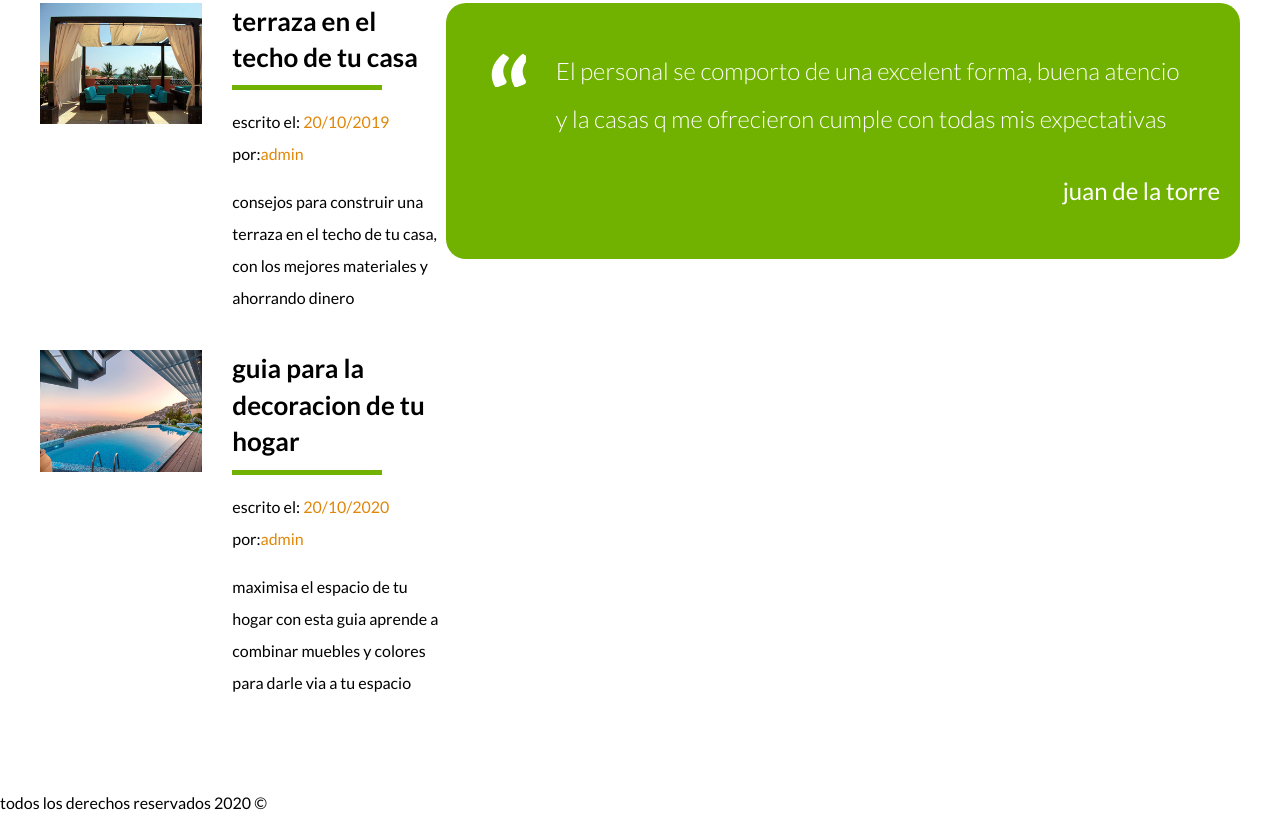
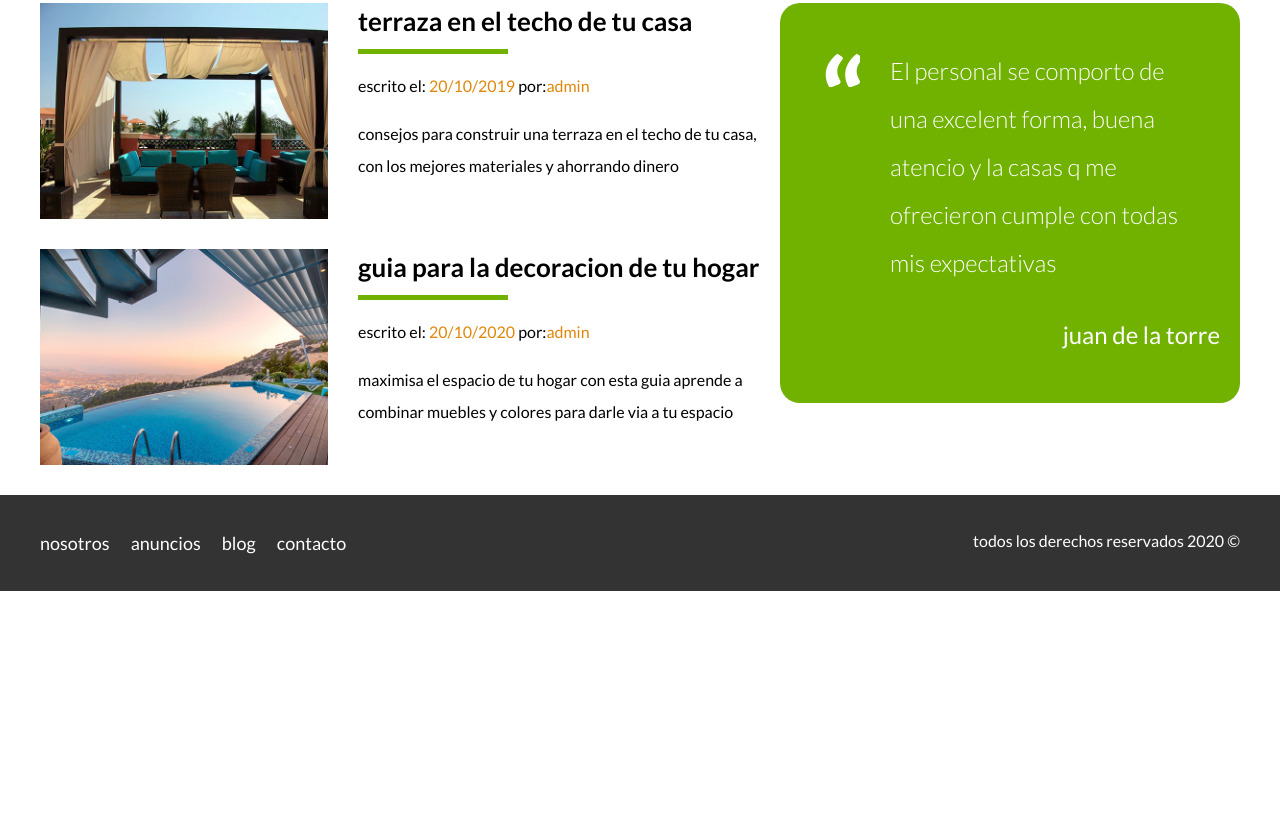
Before and after one commit to Josue2096/Bienes-Raices, a plain HTML site: page index.html in a window 1280 px wide. Shown: the part 2665-3500 px from the top of the page. After the commit the page ends 3256 px from the top, so only its background shows below. Drawn offline with Linux system fonts and the light colour scheme.

Commit message:
principal

```diff
--- a/css/styles.css
+++ b/css/styles.css
@@ -271,3 +271,18 @@ h4{
     font-weight: 300;
 
 }
+/**footer**/
+.site-footer {
+    background-color: #333333;
+    margin: 0;
+}
+.contenedor-footer{
+    padding: 3rem 0;
+    display: flex;
+    justify-content: space-between;
+
+}
+.copyrigth  {
+    margin: 0;
+    color: #ffffff;
+ }
--- a/index.html
+++ b/index.html
@@ -187,7 +187,7 @@
         </article>
     </section>
 
-    <section class="tetimoniales">
+    <section class="testimoniales">
         <h3 class="centrar-texto fw-300">testimoniales</h3>
 
         <div class="testimonial">
@@ -201,14 +201,16 @@
 
     </section>
 </div>
-    <footer>
+    <footer class="site-footer seccion">
+        <div class="contenedor contenedor-footer">
         <nav class="navegacion">
             <a href="nosotros.html">nosotros</a>
             <a href="anuncios.html">anuncios</a>
             <a href="blog.html">blog</a>
             <a href="contacto-html">contacto</a>
         </nav>
-        <p>todos los derechos reservados 2020 &copy;</p>
+        <p class="copyrigth">todos los derechos reservados 2020 &copy;</p>
+    </div>
     </footer>
 
 </body>
```
